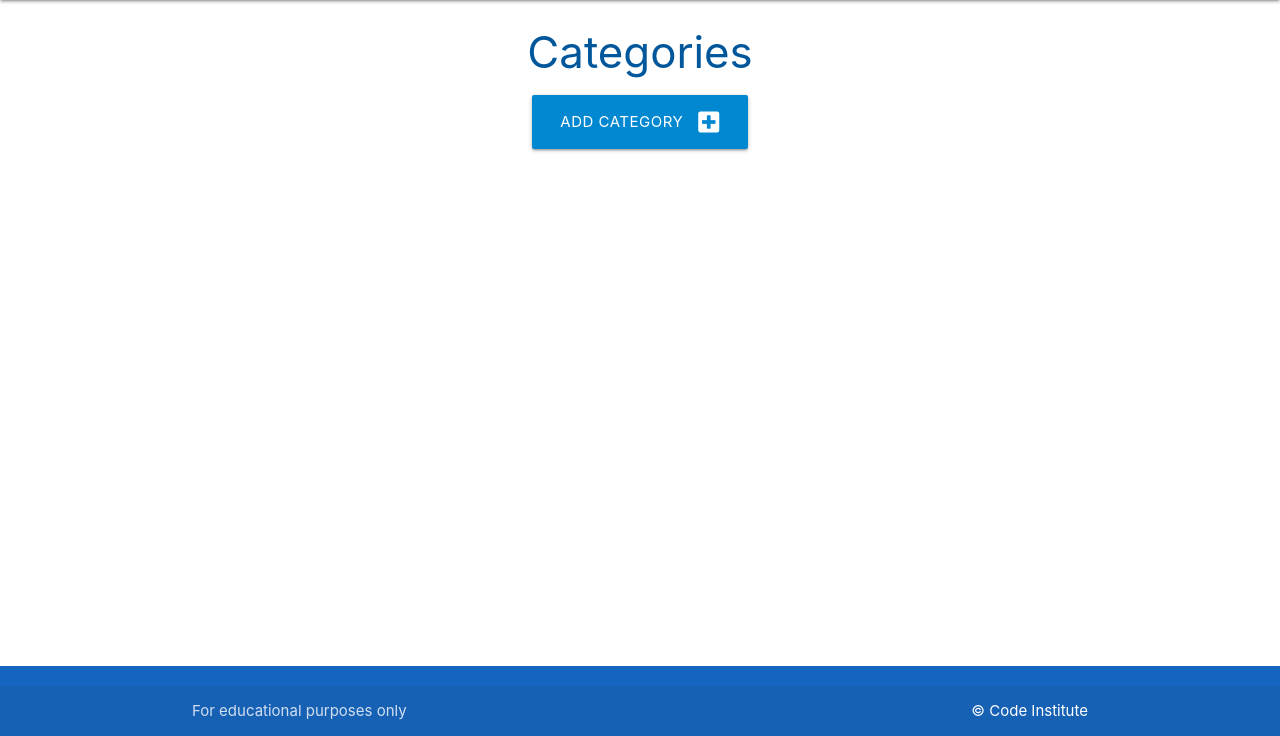
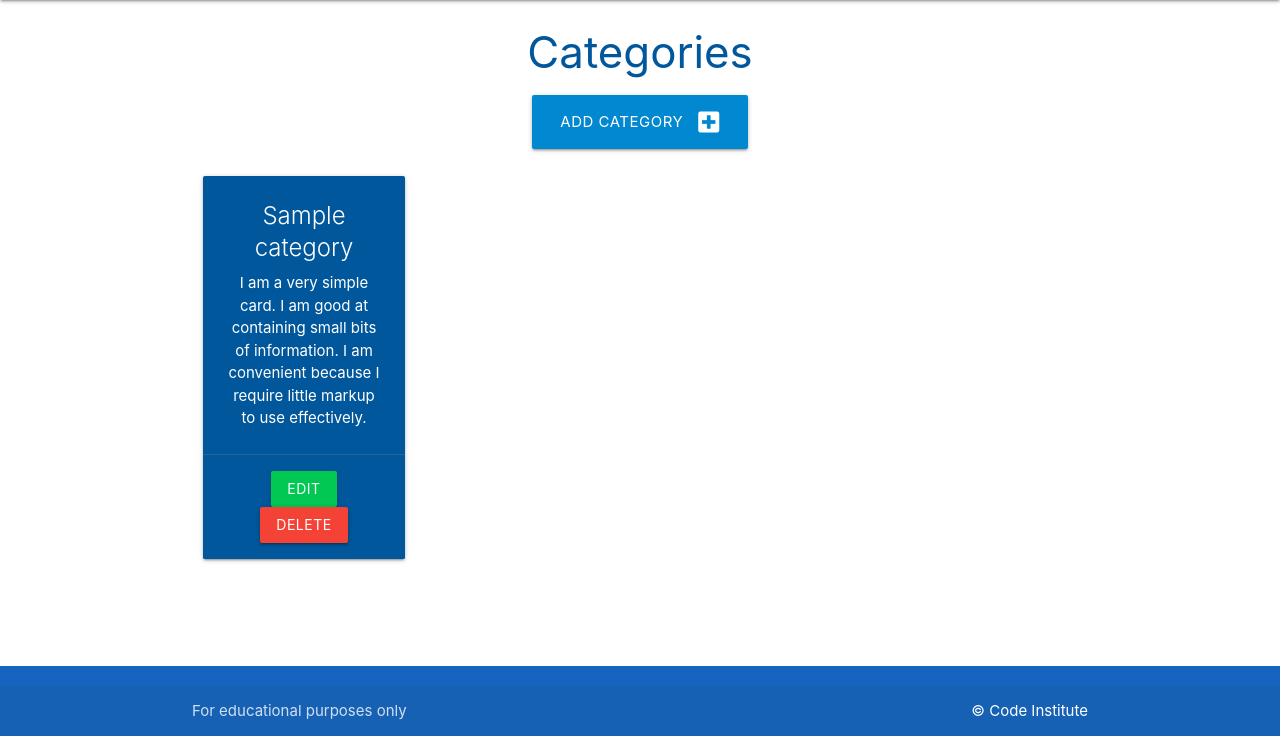
Before and after one commit to 736B796E6574/task-manager, a Flask app: page /categories in a window 1280 px wide. Shown: the part 64-800 px from the top of the page. Run offline with Flask 2, Linux system fonts and the light colour scheme; tables that the repository leaves empty hold one stand-in row (values such as "Sample post").

Commit message:
Connected cards to database

```diff
--- a/taskmanager/routes.py
+++ b/taskmanager/routes.py
@@ -10,7 +10,8 @@ def home():
 
 @app.route("/categories")
 def categories():
-    return render_template("categories.html")
+    categories = list(Category.query.order_by(Category.category_name).all())
+    return render_template("categories.html", categories=categories)
 
 
 @app.route("/add_category", methods=["GET", "POST"])
--- a/taskmanager/templates/categories.html
+++ b/taskmanager/templates/categories.html
@@ -11,4 +11,23 @@
     </div>
 </div>
 
+<div class="row">
+    {% for category in categories%}
+    <div class="col s12 m6 l3">
+      <div class="card light-blue darken-4 center-align">
+        <div class="card-content white-text">
+          <span class="card-title">{{ category.category_name }}</span>
+          <p>I am a very simple card. I am good at containing small bits of information.
+          I am convenient because I require little markup to use effectively.</p>
+        </div>
+        <div class="card-action">
+          <a class="btn green accent-4" href="#">Edit</a>
+          <a class="btn red" href="#">Delete</a>
+        </div>
+      </div>
+    </div>
+    {% endfor%}
+  </div>
+
+
 {% endblock %}
```
